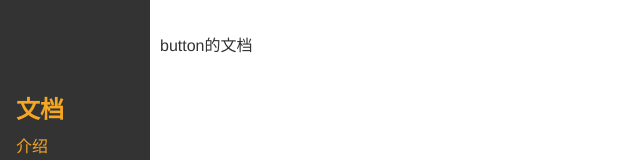
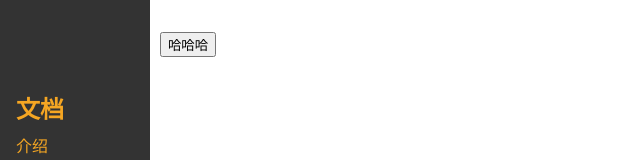
Before and after one commit to Yung-Sun/Shidan-UI, a Vue app: page /#/doc/button in a window 1280 px wide. Shown: the top 160 px of the page, without its empty margins (0-640 px from the left). Built offline with nearby package versions, Linux system fonts and the light colour scheme; some icons are missing.

Commit message:
创建button 组件

```diff
--- a/src/components/ButtonDemo.vue
+++ b/src/components/ButtonDemo.vue
@@ -1,3 +1,18 @@
 <template>
-  <div>button的文档</div>
+  <Button @click="Onclick" @focus="Onclick" @mouseover="Onclick">
+    哈哈哈
+  </Button>
 </template>
+
+<script lang="ts">
+import Button from "../lib/Button.vue";
+export default {
+  components: { Button },
+  setup() {
+    const Onclick = () => {
+      console.log("hi");
+    };
+    return { Onclick };
+  },
+};
+</script>
--- a/src/components/SwitchDemo.vue
+++ b/src/components/SwitchDemo.vue
@@ -13,3 +13,6 @@ export default {
   },
 };
 </script>
+
+<style lang="scss" scoped>
+</style>
--- /dev/null
+++ b/src/lib/Button.vue
@@ -0,0 +1,12 @@
+<template>
+  <button>
+    <slot />
+  </button>
+</template>
+
+<script>
+export default {};
+</script>
+
+<style lang="scss" scoped>
+</style>
--- a/src/lib/Switch.vue
+++ b/src/lib/Switch.vue
@@ -29,6 +29,7 @@ button {
   background: rgba($color: #333333, $alpha: 0.5);
   border-radius: $h/2;
   position: relative;
+  left: 40%;
   > span {
     position: absolute;
     top: 2px;
--- a/src/views/Doc.vue
+++ b/src/views/Doc.vue
@@ -57,13 +57,13 @@ export default {
   flex-grow: 1;
   padding-top: 60px;
   padding-left: 156px;
+  display: flex;
   @media (max-width: 500px) {
     padding-left: 0;
   }
 }
 
 .content {
-  display: flex;
   > aside {
     flex-shrink: 0;
   }
```
